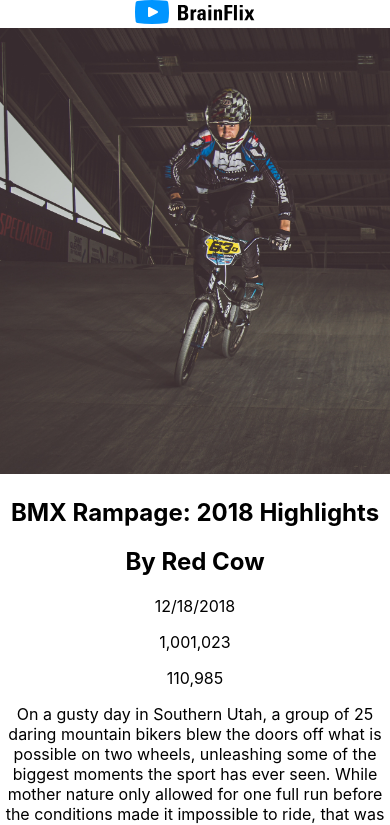
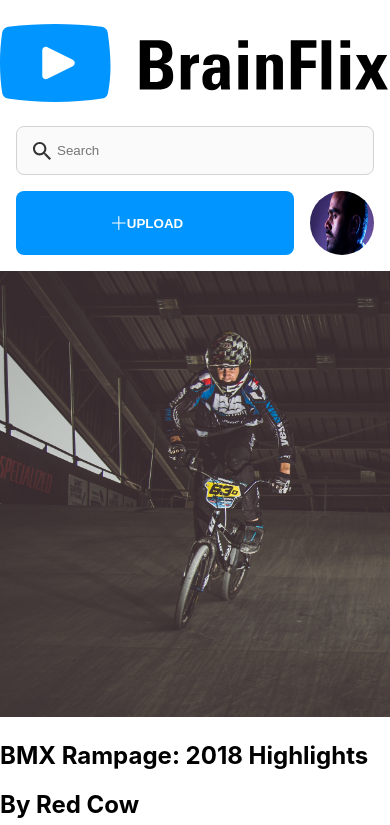
Before and after one commit to rjtbansal/rajat-bansal-brainflix, a React (Create React App) app in the folder sprint-1/: page / in a window 390 px wide. Shown: the top 825 px of the page. Built offline with nearby package versions, Linux system fonts and the light colour scheme.

Commit message:
styled header mobile first

```diff
--- a/sprint-1/src/App.css
+++ /dev/null
@@ -1,38 +0,0 @@
-.App {
-  text-align: center;
-}
-
-.App-logo {
-  height: 40vmin;
-  pointer-events: none;
-}
-
-@media (prefers-reduced-motion: no-preference) {
-  .App-logo {
-    animation: App-logo-spin infinite 20s linear;
-  }
-}
-
-.App-header {
-  background-color: #282c34;
-  min-height: 100vh;
-  display: flex;
-  flex-direction: column;
-  align-items: center;
-  justify-content: center;
-  font-size: calc(10px + 2vmin);
-  color: white;
-}
-
-.App-link {
-  color: #61dafb;
-}
-
-@keyframes App-logo-spin {
-  from {
-    transform: rotate(0deg);
-  }
-  to {
-    transform: rotate(360deg);
-  }
-}
--- a/sprint-1/src/App.js
+++ b/sprint-1/src/App.js
@@ -1,7 +1,7 @@
 import React from 'react';
-import './App.css';
 import Header from './components/header/Header';
 import VideoList from './components/video-list/VideoList';
+import './styles/styles.scss';
 
 
 function App() {
--- a/sprint-1/src/components/header/Header.jsx
+++ b/sprint-1/src/components/header/Header.jsx
@@ -2,13 +2,18 @@ import React from 'react';
 import './Header.scss';
 
 //this is how we import logo
-import logo from '../../assets/Logo/Logo-brainflix.svg'
+import logo from '../../assets/Logo/Logo-brainflix.svg';
+import profileImage from '../../assets/Images/Mohan-muruge.jpg'
 
 const Header = () => {
-    //continue with Header stuff //
     return (
         <header className="header">
-            <img src={logo} alt="Brainflix-Logo"/>
+            <img class="header__logo" src={logo} alt="Brainflix-Logo"/>
+            <input type="text" className="header__search" placeholder="Search" />
+            <div className="header__div">
+                <button className="header__uploadBtn"> UPLOAD </button>
+                <img className= "header__profileImg"src={profileImage} alt="mohan-murugue-profile"/>
+            </div>
         </header>
     );
 }
--- a/sprint-1/src/components/header/Header.scss
+++ b/sprint-1/src/components/header/Header.scss
@@ -0,0 +1,55 @@
+.header {
+
+    display: flex;
+    flex-direction: column;
+    // align-items: center;
+    margin-bottom: 1rem;
+    width: 100%;
+
+    &__logo{
+        padding-top: 1.5rem;
+        padding-bottom: 1.5rem;
+    }
+
+     &__search {
+        background-image: url(../../assets/Icons/SVG/Icon-search.svg);
+        background-repeat: no-repeat;
+        background-position: 1rem;
+        background-color: #FAFAFA;
+        padding: 1rem 0 1rem 2.5rem ;
+        border-radius: 0.5rem;
+        border: 1px solid lightgray;
+        margin-left: 1rem;
+        margin-right: 1rem;
+     }
+
+     &__div {
+        display: flex;
+        justify-content: center;
+        margin-top: 1rem;
+        width: 100%;
+    }
+
+     &__uploadBtn {
+        background-image: url(../../assets/Icons/SVG/Icon-upload.svg);
+        background-repeat: no-repeat;
+        background-position: 36%;
+        background-color: #0095FF;
+        color: white;
+        width: 100%;
+        margin-left: 1rem;
+        margin-right: 1rem;
+        border-radius: 0.5rem;
+        border-style: none;
+        font-weight: bold;
+     }
+
+     &__profileImg {
+         width: 4rem;
+         height: 4rem;
+         border-radius: 4rem;
+         margin-right: 1rem;
+     }
+
+
+}
--- a/sprint-1/src/styles/styles.scss
+++ b/sprint-1/src/styles/styles.scss
@@ -0,0 +1,3 @@
+* {
+    box-sizing: border-box;
+}
```
